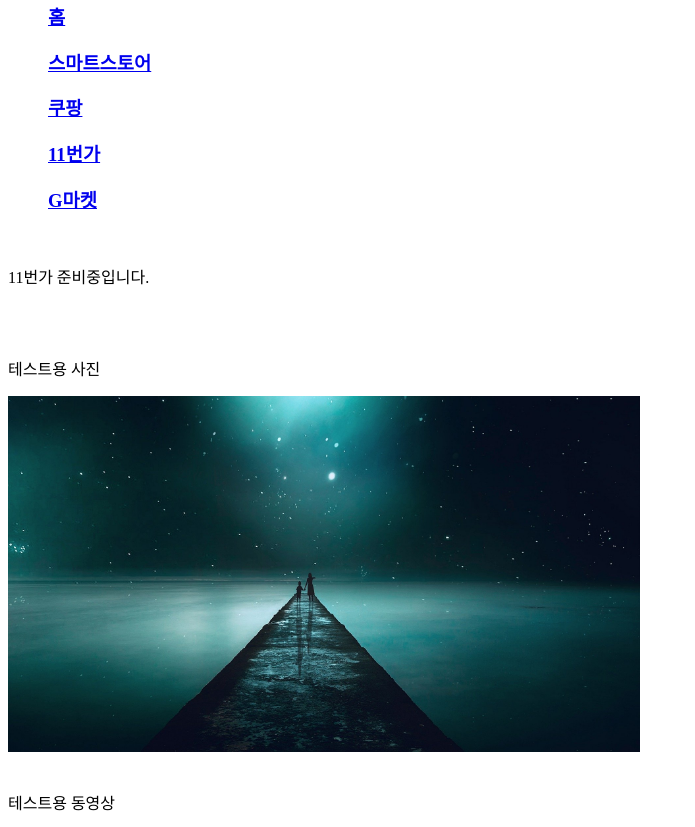
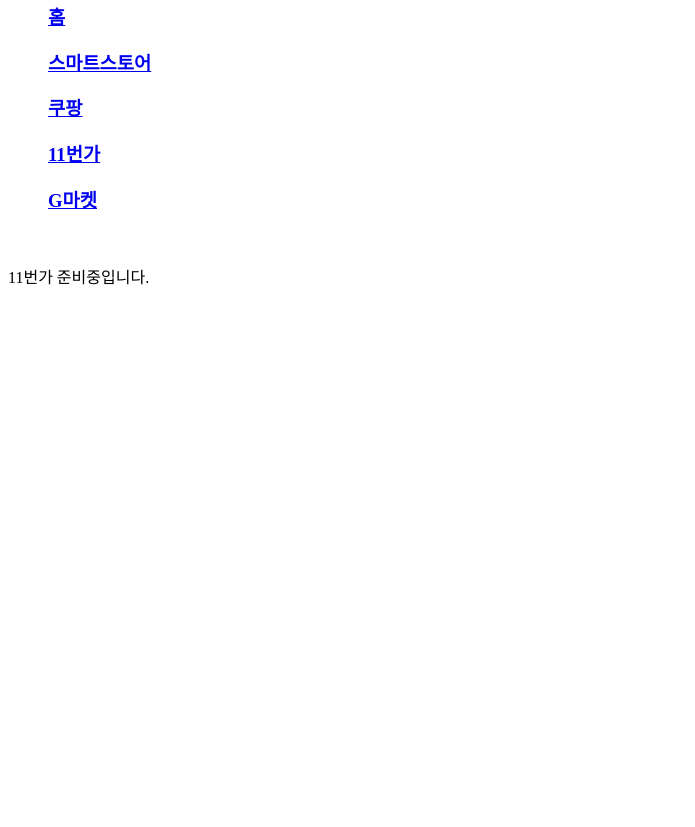
Before and after one commit to supersw09/sungwooweb, a plain HTML site: page 2.html in a window 1280 px wide. Shown: the part 87-914 px from the top of the page, without its empty margins (0-695 px from the left). After the commit the page ends 800 px from the top, so only its background shows below. Drawn offline with Linux system fonts and the light colour scheme; grey boxes are pictures that could not be loaded.

Commit message:
Add files via upload

```diff
--- a/2.html
+++ b/2.html
@@ -13,11 +13,4 @@
 <br>
 <p>11번가 준비중입니다.</p>
 <br>
-<br>
-<p>테스트용 사진</p>
-<img src="testp.jpg" width="50%">
-<br>
-<br>
-<p>테스트용 동영상</p>
-<p><iframe width="560" height="315" src="https://www.youtube.com/embed/7T7r_oSp0SE" frameborder="0" allow="accelerometer; autoplay; encrypted-media; gyroscope; picture-in-picture" allowfullscreen></iframe></p>
 </html>
```
Also changed, not shown: 1.html (+0 -3 lines).
